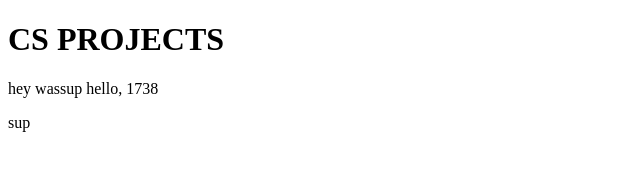
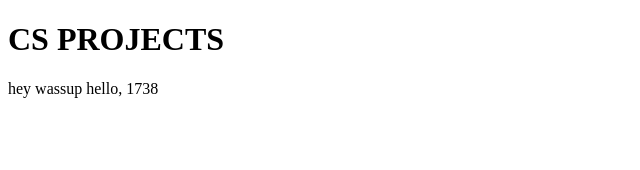
Before and after one commit to siolaterr/siolaterr.github.io, a plain HTML site: page index.html in a window 1280 px wide. Shown: the full height of the page, 0-640 px from the left. Drawn offline with Linux system fonts and the light colour scheme.

Commit message:
Revert "made small change"
This reverts commit d6a251abbe3f17d5eadb44d3d80b92dd5e1c0cb4.

```diff
--- a/index.html
+++ b/index.html
@@ -4,6 +4,5 @@
 	<body>
 		<h1>CS PROJECTS</h1>
 		<p>hey wassup hello, 1738 </p>
-		<p>sup</p>
 	</body>
 </html>
```
